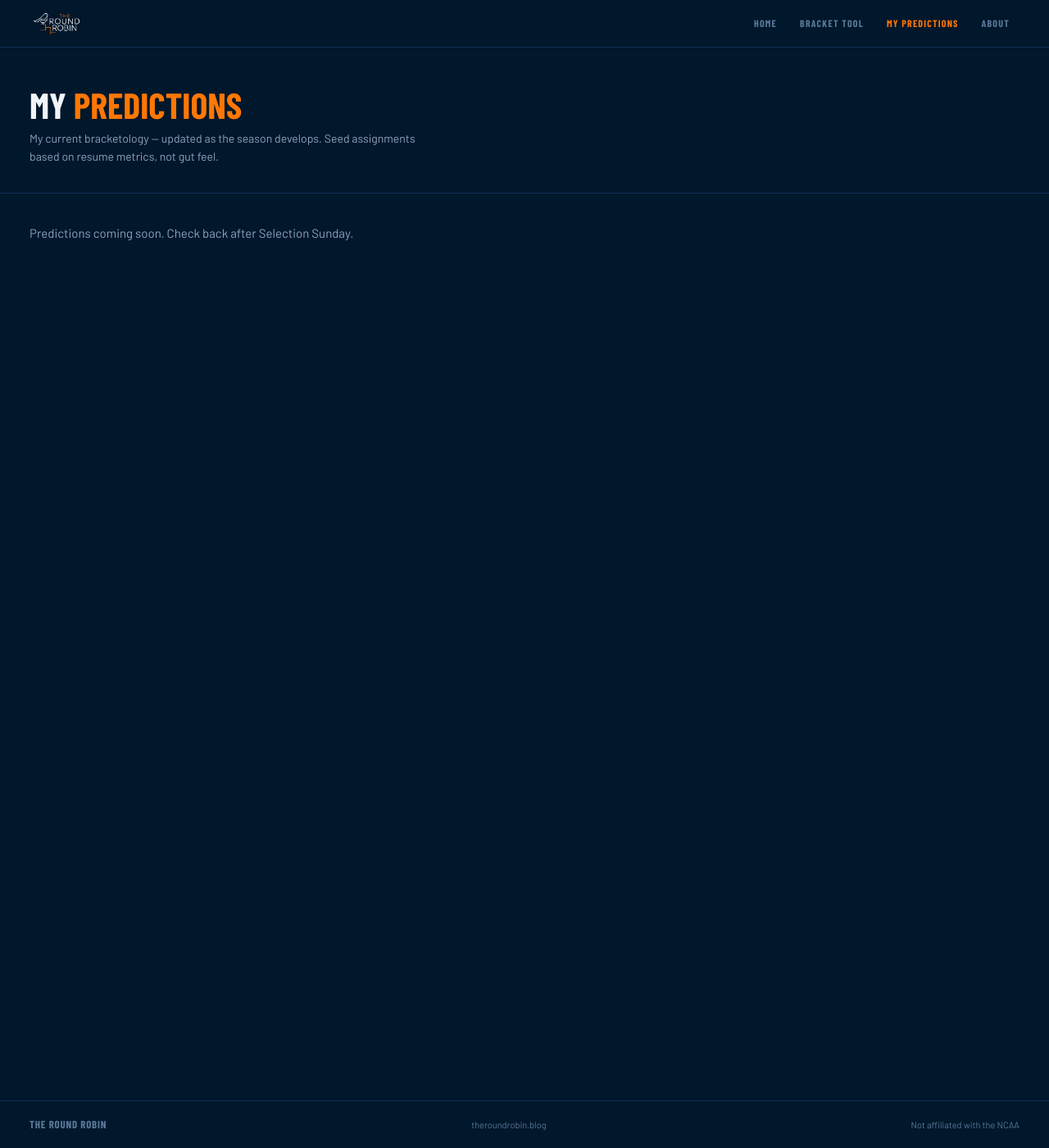
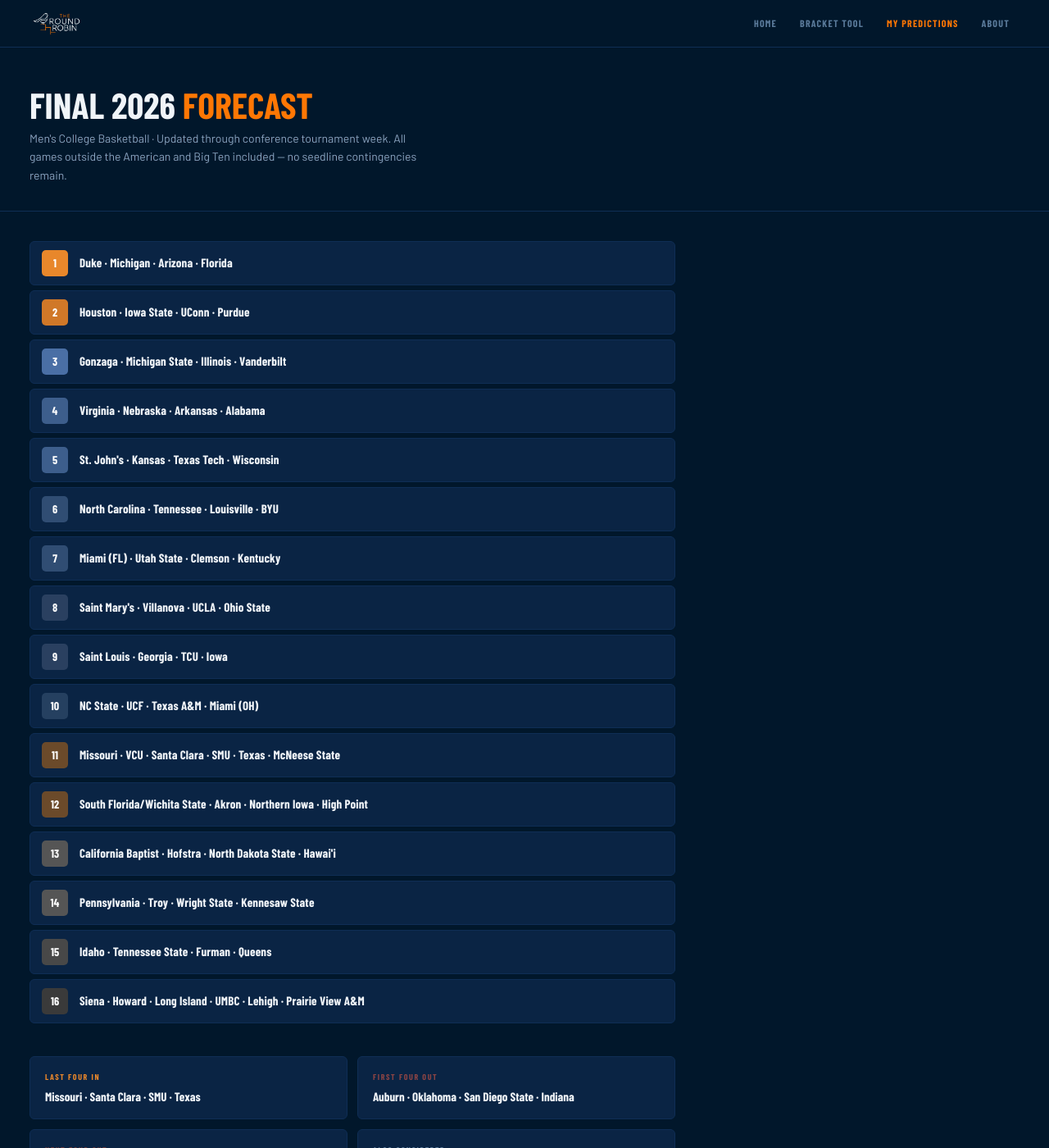
Before and after one commit to GrantBH12/The-Round-Robin, a Jekyll site: the page built from predictions/index.html, in a window 1280 px wide and 1400 px high. Shown: the whole window at 82% size. Built offline with Jekyll 4.4.1, drawn with Linux system fonts in a browser that asks for light colours; some web fonts are replaced; some of the changed text lies outside the part shown.

Commit message:
Add 2026 predictions

```diff
--- a/predictions/index.html
+++ b/predictions/index.html
@@ -3,10 +3,191 @@
 title: My Predictions
 ---
 <div class="page-header">
-  <h1>My <span>Predictions</span></h1>
-  <p>My current bracketology — updated as the season develops. Seed assignments based on resume metrics, not gut feel.</p>
+  <h1>Final 2026 <span>Forecast</span></h1>
+  <p>Men's College Basketball · Updated through conference tournament week. All games outside the American and Big Ten included — no seedline contingencies remain.</p>
 </div>
 
-<div class="page-content">
-  <p>Predictions coming soon. Check back after Selection Sunday.</p>
+<div class="predictions-body">
+
+  <div class="bracket-grid">
+
+    <div class="seed-group">
+      <div class="seed-num s1">1</div>
+      <div class="seed-teams">Duke · Michigan · Arizona · Florida</div>
+    </div>
+    <div class="seed-group">
+      <div class="seed-num s2">2</div>
+      <div class="seed-teams">Houston · Iowa State · UConn · Purdue</div>
+    </div>
+    <div class="seed-group">
+      <div class="seed-num s3">3</div>
+      <div class="seed-teams">Gonzaga · Michigan State · Illinois · Vanderbilt</div>
+    </div>
+    <div class="seed-group">
+      <div class="seed-num s4">4</div>
+      <div class="seed-teams">Virginia · Nebraska · Arkansas · Alabama</div>
+    </div>
+    <div class="seed-group">
+      <div class="seed-num s5">5</div>
+      <div class="seed-teams">St. John's · Kansas · Texas Tech · Wisconsin</div>
+    </div>
+    <div class="seed-group">
+      <div class="seed-num s6">6</div>
+      <div class="seed-teams">North Carolina · Tennessee · Louisville · BYU</div>
+    </div>
+    <div class="seed-group">
+      <div class="seed-num s7">7</div>
+      <div class="seed-teams">Miami (FL) · Utah State · Clemson · Kentucky</div>
+    </div>
+    <div class="seed-group">
+      <div class="seed-num s8">8</div>
+      <div class="seed-teams">Saint Mary's · Villanova · UCLA · Ohio State</div>
+    </div>
+    <div class="seed-group">
+      <div class="seed-num s9">9</div>
+      <div class="seed-teams">Saint Louis · Georgia · TCU · Iowa</div>
+    </div>
+    <div class="seed-group">
+      <div class="seed-num s10">10</div>
+      <div class="seed-teams">NC State · UCF · Texas A&amp;M · Miami (OH)</div>
+    </div>
+    <div class="seed-group">
+      <div class="seed-num s11">11</div>
+      <div class="seed-teams">Missouri · VCU · Santa Clara · SMU · Texas · McNeese State</div>
+    </div>
+    <div class="seed-group">
+      <div class="seed-num s12">12</div>
+      <div class="seed-teams">South Florida/Wichita State · Akron · Northern Iowa · High Point</div>
+    </div>
+    <div class="seed-group">
+      <div class="seed-num s13">13</div>
+      <div class="seed-teams">California Baptist · Hofstra · North Dakota State · Hawai'i</div>
+    </div>
+    <div class="seed-group">
+      <div class="seed-num s14">14</div>
+      <div class="seed-teams">Pennsylvania · Troy · Wright State · Kennesaw State</div>
+    </div>
+    <div class="seed-group">
+      <div class="seed-num s15">15</div>
+      <div class="seed-teams">Idaho · Tennessee State · Furman · Queens</div>
+    </div>
+    <div class="seed-group">
+      <div class="seed-num s16">16</div>
+      <div class="seed-teams">Siena · Howard · Long Island · UMBC · Lehigh · Prairie View A&amp;M</div>
+    </div>
+
+  </div>
+
+  <div class="bubble-section">
+    <div class="bubble-card last-four-in">
+      <div class="bubble-label">Last Four In</div>
+      <div class="bubble-teams">Missouri · Santa Clara · SMU · Texas</div>
+    </div>
+    <div class="bubble-card first-four-out">
+      <div class="bubble-label">First Four Out</div>
+      <div class="bubble-teams">Auburn · Oklahoma · San Diego State · Indiana</div>
+    </div>
+    <div class="bubble-card next-four-out">
+      <div class="bubble-label">Next Four Out</div>
+      <div class="bubble-teams">Virginia Tech · Seton Hall · New Mexico · California</div>
+    </div>
+    <div class="bubble-card third-four-out">
+      <div class="bubble-label">Also Considered</div>
+      <div class="bubble-teams">Cincinnati · Oklahoma St. · Stanford · West Virginia</div>
+    </div>
+  </div>
+
 </div>
+
+<style>
+.predictions-body { padding: 36px; max-width: 860px; }
+
+.bracket-grid { display: flex; flex-direction: column; gap: 6px; margin-bottom: 40px; }
+
+.seed-group {
+  display: flex;
+  align-items: center;
+  gap: 14px;
+  padding: 10px 14px;
+  background: var(--card);
+  border: 1px solid var(--border);
+  border-radius: 6px;
+  transition: border-color .15s;
+}
+.seed-group:hover { border-color: rgba(255,119,4,0.25); }
+
+.seed-num {
+  width: 32px;
+  height: 32px;
+  border-radius: 5px;
+  display: flex;
+  align-items: center;
+  justify-content: center;
+  font-family: var(--fd);
+  font-weight: 900;
+  font-size: 14px;
+  color: #fff;
+  flex-shrink: 0;
+}
+
+.s1  { background: #E8872B; }
+.s2  { background: #D07828; }
+.s3  { background: #4A6FA5; }
+.s4  { background: #3D5E8C; }
+.s5  { background: #3D5E8C; }
+.s6  { background: #304D73; }
+.s7  { background: #304D73; }
+.s8  { background: #2A4060; }
+.s9  { background: #2A4060; }
+.s10 { background: #254060; }
+.s11 { background: #6B4A2A; }
+.s12 { background: #6B4A2A; }
+.s13 { background: #555; }
+.s14 { background: #555; }
+.s15 { background: #484848; }
+.s16 { background: #3A3A3A; }
+
+.seed-teams {
+  font-family: var(--fd);
+  font-weight: 700;
+  font-size: 15px;
+  color: var(--text);
+  letter-spacing: 0.01em;
+  line-height: 1.3;
+}
+
+.bubble-section {
+  display: grid;
+  grid-template-columns: 1fr 1fr;
+  gap: 12px;
+}
+
+.bubble-card {
+  padding: 16px 18px;
+  border-radius: 6px;
+  border: 1px solid var(--border);
+  background: var(--card);
+}
+
+.bubble-label {
+  font-family: var(--fd);
+  font-weight: 800;
+  font-size: 10px;
+  letter-spacing: 0.16em;
+  text-transform: uppercase;
+  margin-bottom: 6px;
+}
+
+.bubble-teams {
+  font-family: var(--fd);
+  font-weight: 700;
+  font-size: 15px;
+  color: var(--text);
+  line-height: 1.4;
+}
+
+.last-four-in  .bubble-label { color: #E8872B; }
+.first-four-out .bubble-label { color: #8B4444; }
+.next-four-out  .bubble-label { color: #6B3A3A; }
+.third-four-out .bubble-label { color: var(--muted); }
+</style>
```
